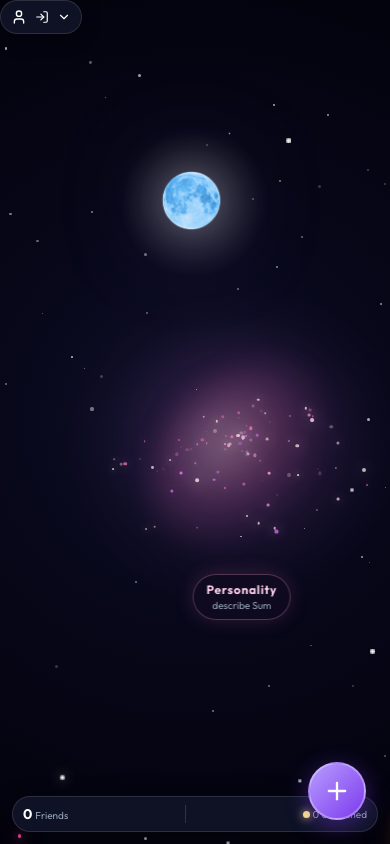
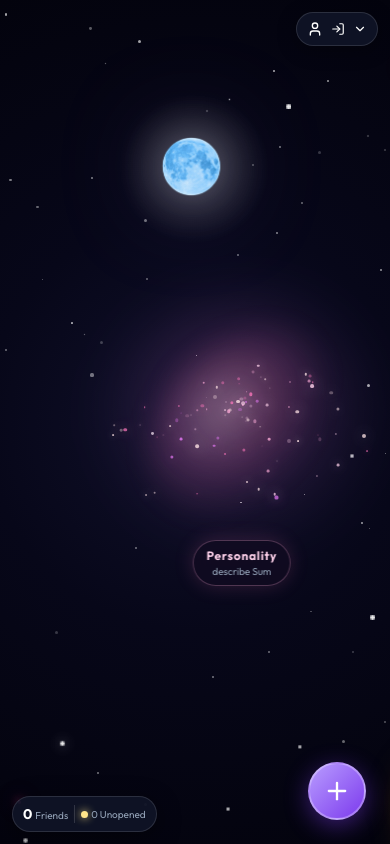
Before and after one commit to dhruvishasoni-ux/sum-s-birthday, a React (Vite) app: page / in a window 390 px wide. Built offline with nearby package versions, Linux system fonts and the light colour scheme; a web font is replaced by a local one.

Commit message:
Reposition account and status controls

```diff
--- a/src/styles/index.css
+++ b/src/styles/index.css
@@ -351,6 +351,14 @@ body {
   color: var(--text-muted);
   text-transform: uppercase;
   letter-spacing: 0.5px;
+}
+
+.header-bar-container {
+  position: fixed;
+  top: 18px;
+  right: 20px;
+  z-index: 60;
+  pointer-events: none;
 }
 
 .header-profile-action {
@@ -1476,7 +1484,7 @@ body {
 
 .bottom-right-status-bar {
   position: fixed;
-  right: 24px;
+  left: 24px;
   bottom: 24px;
   z-index: 50;
   display: flex;
@@ -1516,13 +1524,14 @@ body {
 
 @media (max-width: 640px) {
   .header-stats-container { top: 12px; left: 12px; right: 12px; }
+  .header-bar-container { top: 12px; right: 12px; }
   .statistics { gap: 4px; padding: 5px 8px; }
   .stat-item { padding: 2px 5px; }
   .stat-item span { font-size: 13px; }
   .stat-item small { font-size: 8px; }
   .header-btn-label { display: none; }
   .create-profile-btn { padding: 8px 10px; }
-  .bottom-right-status-bar { right: 12px; bottom: 12px; left: 12px; justify-content: space-between; gap: 6px; padding: 8px 10px; }
+  .bottom-right-status-bar { right: auto; bottom: 12px; left: 12px; justify-content: space-between; gap: 6px; padding: 8px 10px; }
   .status-bar-item { gap: 3px; }
   .status-lbl, .status-unopened-text { font-size: 10px; }
   .modal-backdrop { align-items: flex-start; padding: 12px; }
```
Also changed, not shown: 4 other files (tests, documents, lock files or other folders).
